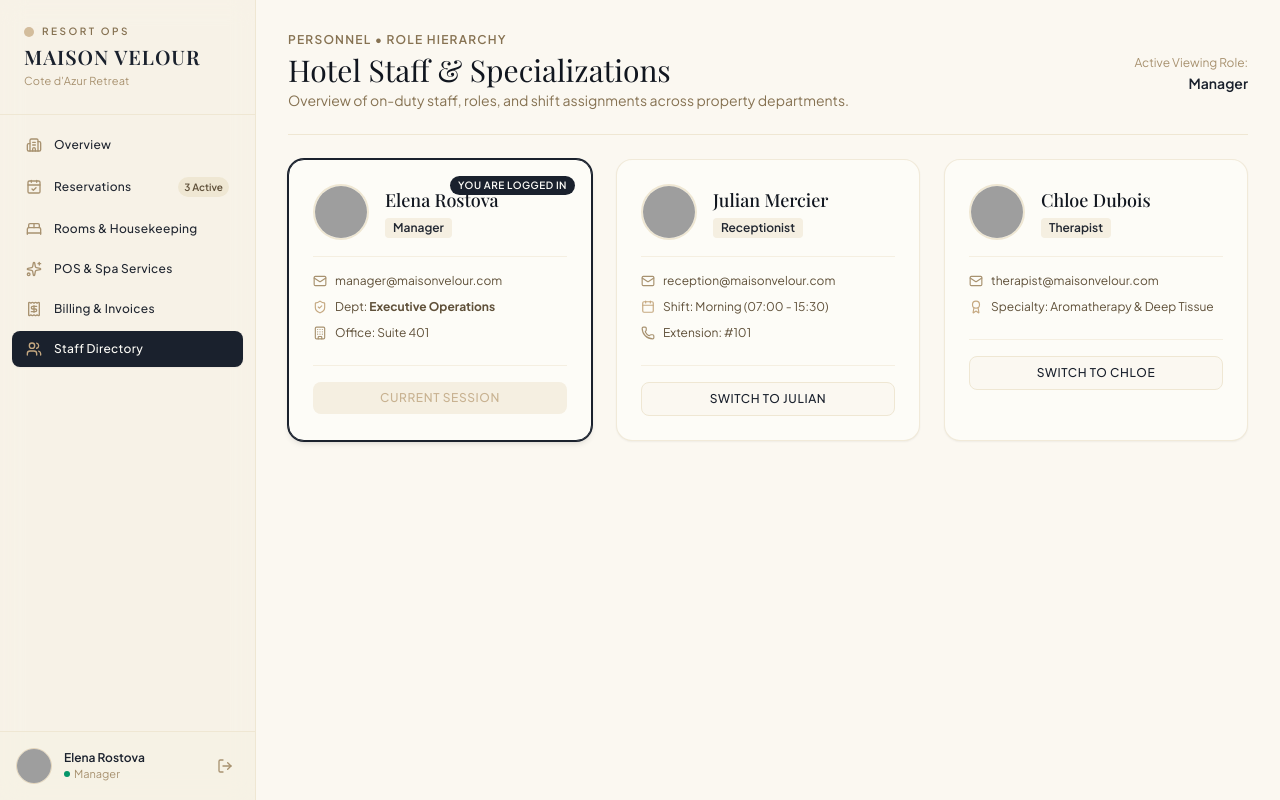
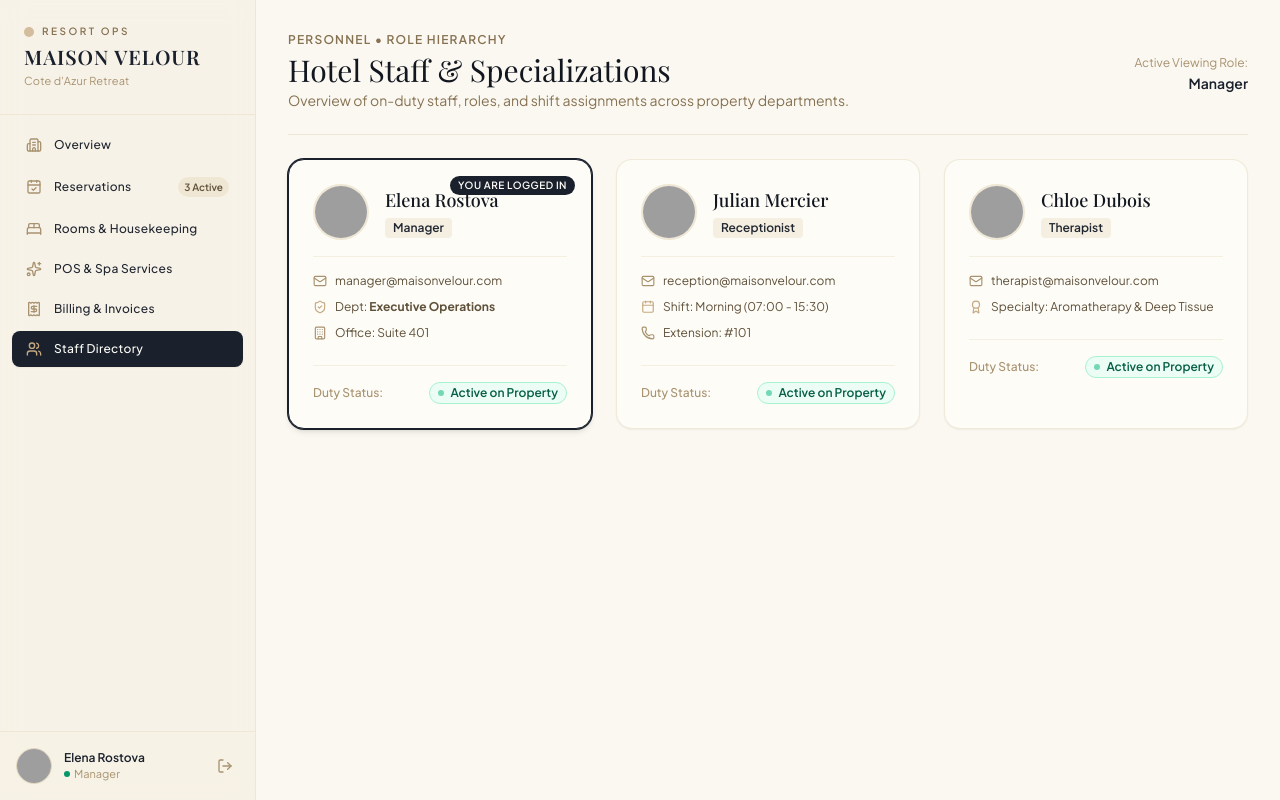
Before and after one commit to dedsocks/hotel-management-system, a React (Vite) app in the folder frontend/: page / in a window 1280 px wide. Both pictures are taken after a click on the button "Staff Directory". Built offline with nearby package versions, Linux system fonts and the light colour scheme; grey boxes are pictures that could not be loaded; a web font is replaced by a local one.

Commit message:
replace prototype switch user buttons with live duty status badges

```diff
--- a/frontend/src/components/StaffDirectoryView.jsx
+++ b/frontend/src/components/StaffDirectoryView.jsx
@@ -4,7 +4,7 @@ import { Building, ShieldCheck, Mail, Phone, Calendar, Award } from 'lucide-reac
 import { INITIAL_STAFF } from '../data/mockData';
 
 export default function StaffDirectoryView() {
-  const { currentUser, switchUser } = useAuth();
+  const { currentUser } = useAuth();
 
   return (
     <div className="p-8 max-w-7xl mx-auto space-y-6">
@@ -103,19 +103,12 @@ export default function StaffDirectoryView() {
                 )}
               </div>
 
-              <div className="mt-6 pt-4 border-t border-sand-200">
-                <button
-                  type="button"
-                  disabled={isCurrent}
-                  onClick={() => switchUser(staff.Staff_ID)}
-                  className={`w-full py-2 rounded-lg text-xs font-medium tracking-wider uppercase transition-all ${
-                    isCurrent
-                      ? 'bg-sand-200 text-sand-500 cursor-default'
-                      : 'bg-sand-100 hover:bg-noir-900 hover:text-sand-50 text-noir-900 border border-sand-300'
-                  }`}
-                >
-                  {isCurrent ? 'Current Session' : `Switch to ${staff.First_Name}`}
-                </button>
+              <div className="mt-6 pt-4 border-t border-sand-200 flex items-center justify-between text-xs">
+                <span className="text-sand-600 font-medium">Duty Status:</span>
+                <span className="inline-flex items-center gap-1.5 font-semibold text-emerald-800 bg-emerald-50 px-2 py-0.5 rounded-full border border-emerald-200">
+                  <span className="w-1.5 h-1.5 rounded-full bg-emerald-500 animate-pulse"></span>
+                  Active on Property
+                </span>
               </div>
             </div>
           );
```
